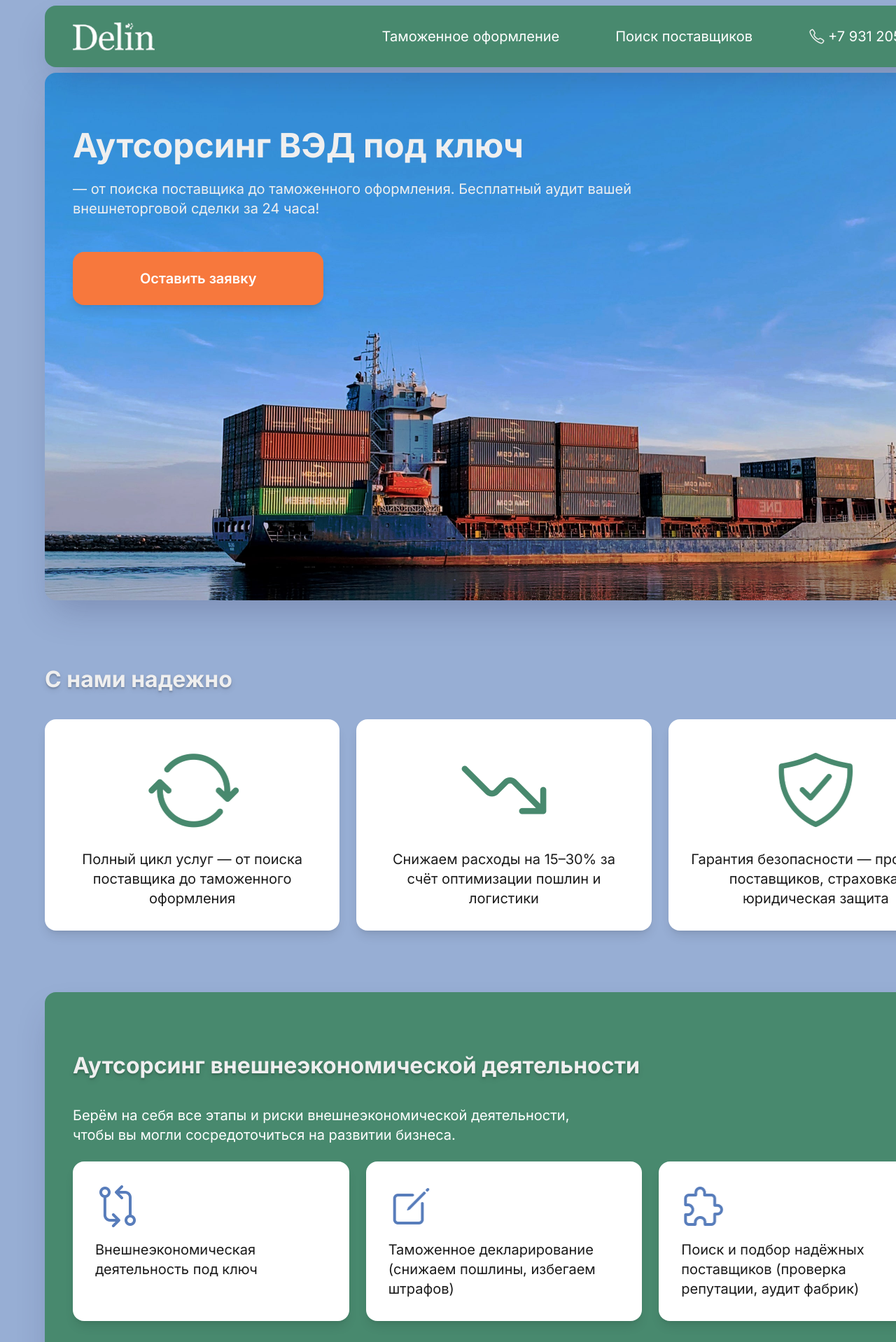
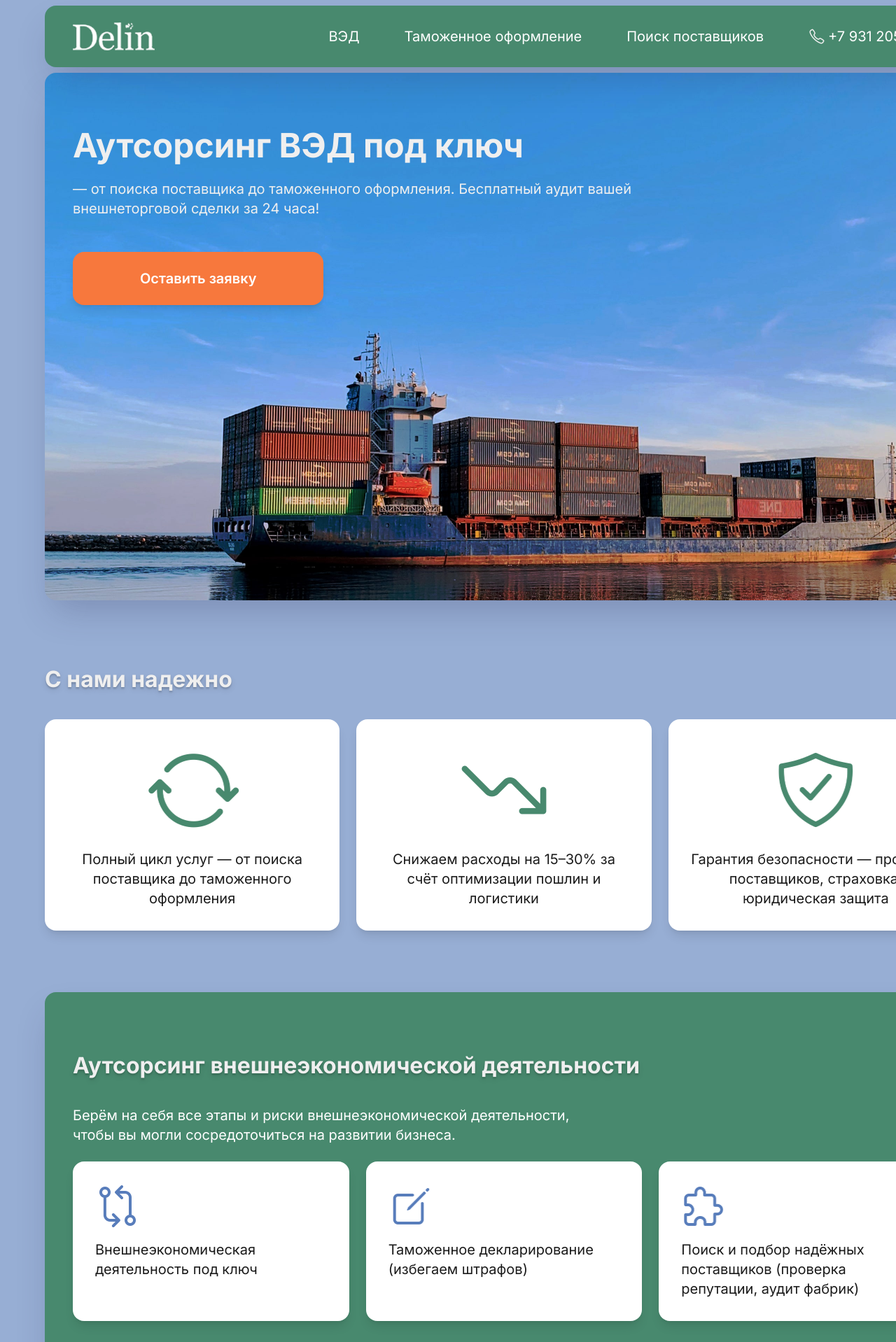
Before and after one commit to delin24/delin24, a Next.js app: page / in a window 1280 px wide. Shown: the top 1918 px of the page at 70% size. Built offline with nearby package versions, Linux system fonts and the light colour scheme; no server answers.

Commit message:
add header link, add meta title, content fix

```diff
--- a/src/app/layout.tsx
+++ b/src/app/layout.tsx
@@ -14,6 +14,7 @@ import Policy from "@/components/blocks/Policy";
 import { YandexMetrika } from "@/components/YandexMetrika";
 import { useMobileMenuStore } from "@/stores/useMobileMenuStore";
 import MobileMenu from "@/components/layout/MobileMenu";
+import { useEffect } from "react";
 
 const inter = Inter({
   subsets: ["latin"],
@@ -27,6 +28,10 @@ export default function RootLayout({
 }>) {
   const { type, close } = useModalStore();
   const { isOpen: isMenuOpen, close: closeMenu } = useMobileMenuStore();
+
+  useEffect(() => {
+    document.title = "Delin 24";
+  }, []);
 
   const isOpen = type !== "none";
   return (
--- a/src/app/page.tsx
+++ b/src/app/page.tsx
@@ -85,7 +85,7 @@ export default function Home() {
             {
               icon: iconCreate.src,
               alt: "iconCreate",
-              text: "Таможенное декларирование (снижаем пошлины, избегаем штрафов)",
+              text: "Таможенное декларирование (избегаем штрафов)",
             },
             {
               icon: iconPuzzle.src,
--- a/src/components/layout/Header.tsx
+++ b/src/components/layout/Header.tsx
@@ -66,7 +66,10 @@ const Header = () => {
           <div className="h-0.5 w-6 rounded-2xl bg-gray-200"></div>
         </div>
 
-        <nav className="hidden items-center gap-20 text-xl font-normal md:flex">
+        <nav className="hidden items-center gap-16 text-xl font-normal md:flex">
+          <Link href="/" className="hover:text-gray-200">
+            ВЭД
+          </Link>
           <Link href="/customs-clearance" className="hover:text-gray-200">
             Таможенное&nbsp;оформление
           </Link>
--- a/src/components/layout/MobileMenu.tsx
+++ b/src/components/layout/MobileMenu.tsx
@@ -54,7 +54,7 @@ const MobileMenu = ({
             </button>
 
             <Link href="/" onClick={onClose} className="hover:underline">
-              <BoxTitle title="Аутсорсинг ВЭД под ключ" />
+              <BoxTitle title="Аутсорсинг ВЭД" />
             </Link>
             <Link
               href="/customs-clearance"
```
